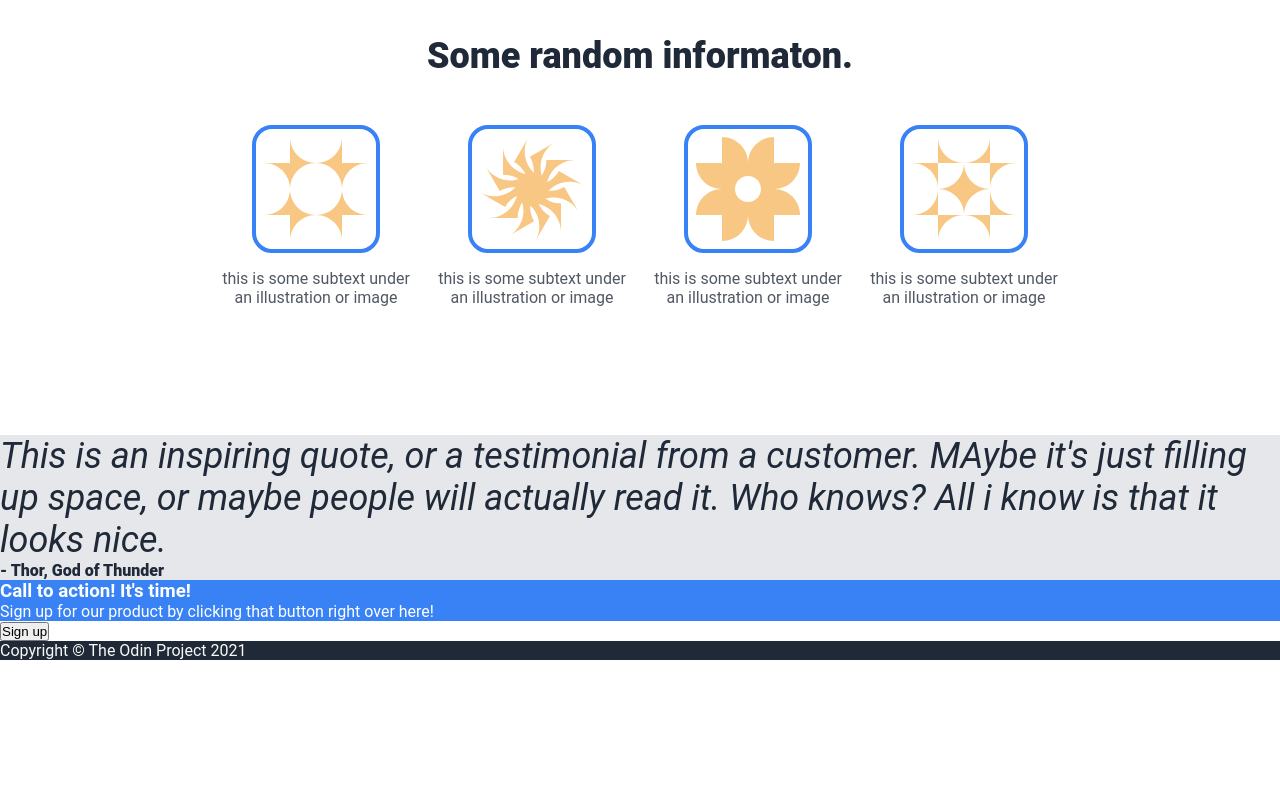
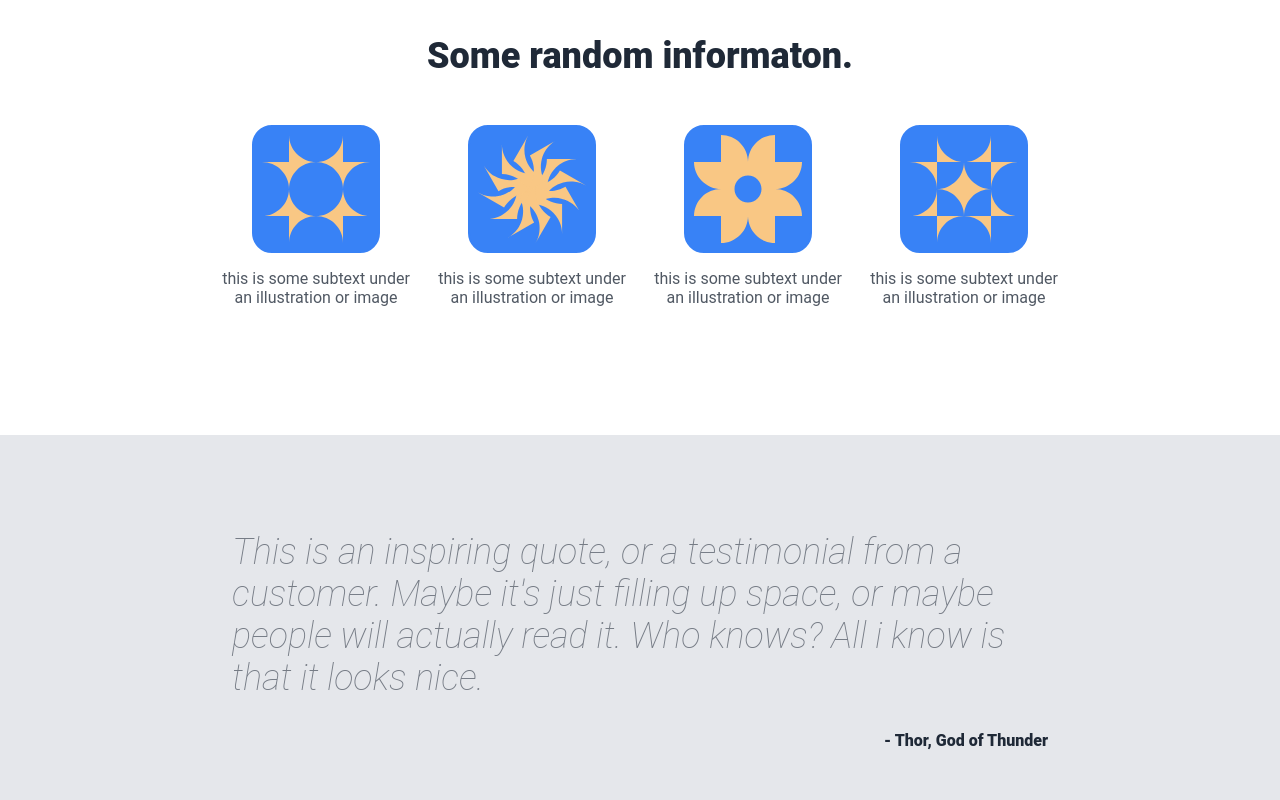
Before and after one commit to robertdebauch/odin-landing, a plain HTML site: page index.html in a window 1280 px wide. Shown: the part 720-1520 px from the top of the page. Before the commit the page ends 1380 px from the top, so only its background shows below. Drawn offline with Linux system fonts and the light colour scheme.

Commit message:
feat: add flex to info, quote and cta
added flex in additional section on the page.

```diff
--- a/index.html
+++ b/index.html
@@ -25,7 +25,7 @@
         <div class="hero-text">
             <h1>This website is awesome</h1>
             <p>This website has some subtext that goes here under the main title. It's a smaller font and the color is
-                lower contrast</p>
+                lower contrast.</p>
             <button>Sign up</button>
         </div>
         <img src="img/Fjord by Aqwis.jpg" alt="Picture of Fjord by Aqwis via Wikimedia Commons">
@@ -59,7 +59,7 @@
     <section class="quote">
         <div class="quote-container">
         <div class="quote-text">
-            This is an inspiring quote, or a testimonial from a customer. MAybe it's just filling up space, or maybe people will actually read it. Who knows? All i know is that it looks nice.
+            This is an inspiring quote, or a testimonial from a customer. Maybe it's just filling up space, or maybe people will actually read it. Who knows? All i know is that it looks nice.
         </div>
         <div class="author">
             - Thor, God of Thunder
--- a/style.css
+++ b/style.css
@@ -70,6 +70,7 @@ nav ul {
 .hero p {
     font-size: 18px;
     color: #E5E7EB;
+    flex-shrink: 5;
 }
 
 .hero button {
@@ -78,6 +79,7 @@ nav ul {
     padding: 0.5rem 1.5rem;
     border: 0;
     border-radius: 8px;
+    font-weight: 900;
 }
 
 .hero .hero-container {
@@ -86,6 +88,7 @@ nav ul {
     padding: 6rem 2rem 8rem 2rem; /* too much? */
 
     display: flex;
+    flex-wrap: wrap;
     justify-content: space-between;
     align-items: center;
     gap: 4rem;
@@ -142,7 +145,8 @@ nav ul {
 
 .cards img {
     width: 128px; /* temporal */
-    border: 4px solid #3882F6;
+    background-color: #3882F6;
+    border: 2px solid #3882F6;
     border-radius: 20px;
     padding: 0.5rem;
 }
@@ -154,11 +158,25 @@ nav ul {
     background-color: #e5e7eb;
 }
 
-.quote .quote-text {
+.quote .quote-container {
+    max-width: 1200px;
+    margin: 0 auto 0 auto;
+    padding: 6rem 12rem;
+}
+
+.quote-container {
+    display: flex;
+    flex-direction: column;
+    align-items: flex-end;
+    gap: 2rem;
+}
+
+.quote-container .quote-text {
     font-size: 36px;
-    font-weight: light;
+    font-weight: 100;
     font-style: italic;
-    color: #1f2937;
+    color: #1f293790;
+    flex: 1;
 }
 
 .quote .author {
@@ -167,17 +185,46 @@ nav ul {
 
 /* cta */
 
-.cta .cta-content {
+.cta {
+    background-color: white;
+    display: flex;
+    height: 20rem;
+    justify-content: center;
+    align-items: center;
+}
+
+.cta .cta-container {
+    max-width: 960px;
+    margin: 0 2rem 0 2rem;
+    padding: 3rem 6rem;
+
     color: white;
     background-color: #3882F6;
-    /* border-radius: 42px; */
+    border-radius: 0.5rem;
+
+    display: flex;
+    justify-content: space-between;
+    align-items: center;
+
+    flex-wrap: wrap;
+    gap: 2rem;
+
+    flex: 1;
 }
 
-.cta-content .cta-button {
+.cta-content {
+    display: flex;
+    flex-direction: column;
+    gap: 0.25rem;
+}
+
+.cta-container .cta-button {
+    color: white;
+    font-weight: 900;
     background-color: #3882F6;
-    border-radius: 4px;
-    border: 1px solid white;
-    color: white;
+    border: 2px solid white;
+    padding: 0.5rem 1.5rem;
+    border-radius: 8px;
 }
 
 /* footer */
```
